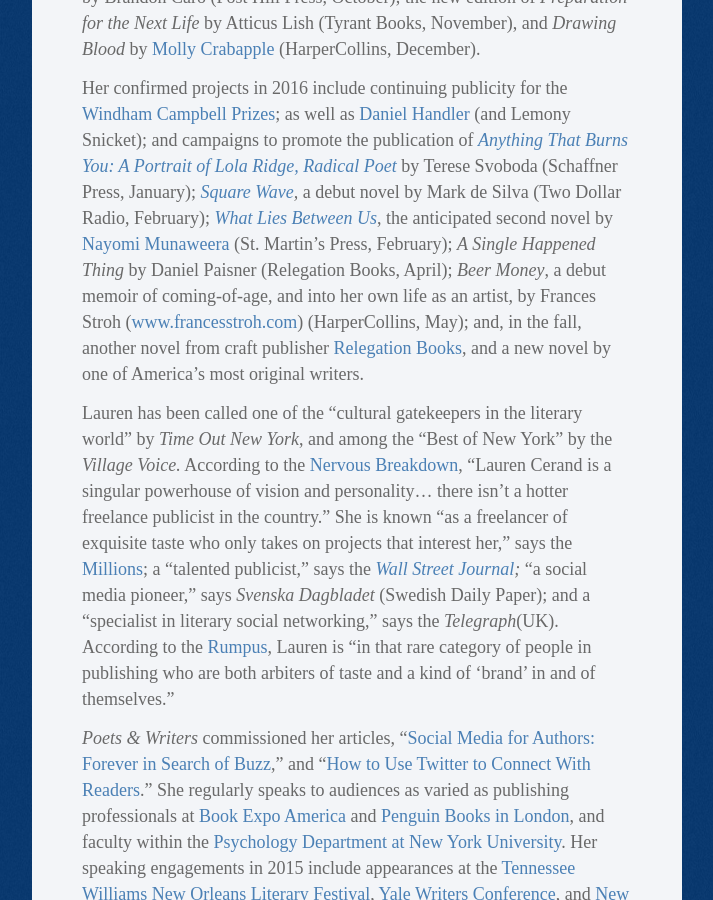
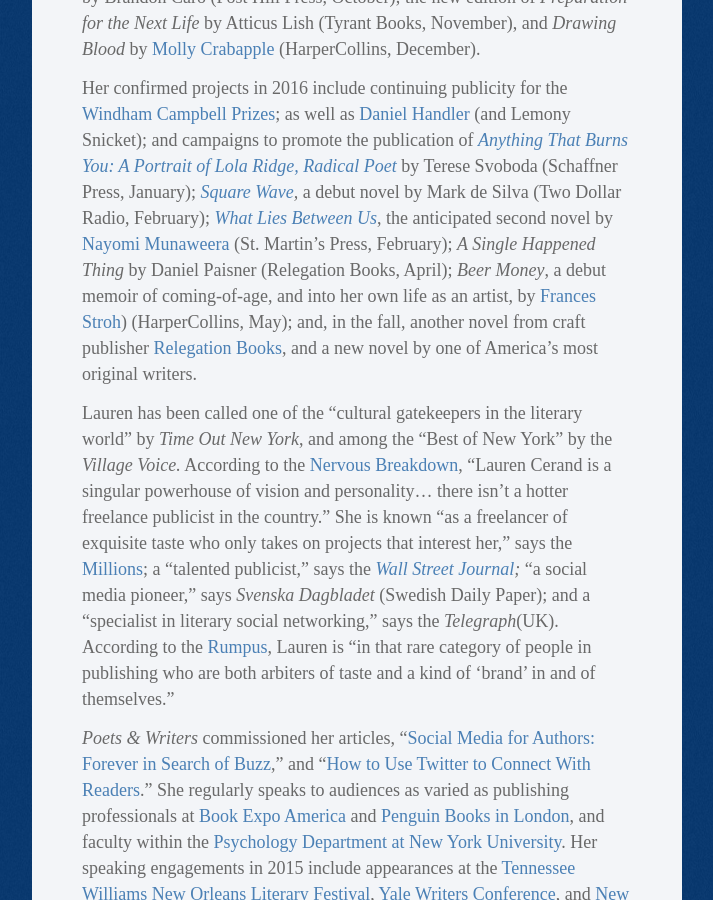
Before and after one commit to sonnetmedia/laurencerand.com, a Jekyll site: the page built from _pages/home.md, in a window 1280 px wide and 900 px high, scrolled down 952 px. Shown: the whole window, without its empty margins (33-746 px from the left). Built offline with Jekyll 4.4.1, drawn with Linux system fonts in a browser that asks for light colours.

Commit message:
Update home.md

```diff
--- a/_pages/home.md
+++ b/_pages/home.md
@@ -6,7 +6,7 @@
 
 Her work in 2015 includes publicity for the [Windham Campbell Prizes](http://windhamcampbell.org/), which will convene its international literary festival at Yale in September; and the annual Authors Guild Dinner, honoring Joan Didion, in April; as well as _[We Are Pirates](http://www.bloomsbury.com/us/superpage/we-are-pirates/)_ by Daniel Handler (Bloomsbury, February); [_The Boatmaker_](http://www.tinhouse.com/books/coming-soon/title.html) by [John Benditt](http://www.johnbenditt.com/) (Tin House Books, February); [_The Truth is We Are Perfect_](http://thirdmanbooks.com/book/the-truth-is-we-are-perfect-by-janaka-stucky) by Janaka Stucky ([Third Man Books](http://thirdmanbooks.com/), April); [_Small Victories: A Print Collector’s Story_](http://www.godine.com/isbn.asp?isbn=1567925294) by [Dave H. Williams](http://davehwilliams.com/) (Godine, April); _[Lunch with a Bigot: The Writer in the World](https://www.dukeupress.edu/Lunch-with-a-Bigot/index.html),_ by [Amitava Kumar](http://www.amitavakumar.com/) (Duke University Press; May); _Bad Sex_ by Clancy Martin ([Tyrant Books](http://www.nytyrant.com/books.html), September); [_Old Silk Road_](http://books.simonandschuster.com/Old-Silk-Road/Brandon-Caro/9781618688705) by Brandon Caro (Post Hill Press, October); the new edition of _Preparation for the Next Life_ by Atticus Lish (Tyrant Books, November), and _Drawing Blood_ by [Molly Crabapple](http://mollycrabapple.com/) (HarperCollins, December).
 
-Her confirmed projects in 2016 include continuing publicity for the [Windham Campbell Prizes](http://windhamcampbell.org/); as well as [Daniel Handler](http://us.macmillan.com/whatliesbetweenus/nayomimunaweera) (and Lemony Snicket); and campaigns to promote the publication of _[Anything That Burns You: A Portrait of Lola Ridge, Radical Poet](http://www.ipgbook.com/anything-that-burns-you-products-9781936182961.php)_ by Terese Svoboda (Schaffner Press, January); _[Square Wave](http://twodollarradio.tumblr.com/post/116478560386/when-we-sign-a-new-author-we-like-to-do-an),_ a debut novel by Mark de Silva (Two Dollar Radio, February); [_What Lies Between Us_](http://www.nayomimunaweera.com/), the anticipated second novel by [Nayomi Munaweera](http://www.nayomimunaweera.com/) (St. Martin’s Press, February); _A Single Happened Thing_ by Daniel Paisner (Relegation Books, April); _Beer Money_, a debut memoir of coming-of-age, and into her own life as an artist, by Frances Stroh ([www.francesstroh.com](http://www.francesstroh.com/)) (HarperCollins, May); and, in the fall, another novel from craft publisher [Relegation Books](http://www.relegationbooks.com/), and a new novel by one of America's most original writers.
+Her confirmed projects in 2016 include continuing publicity for the [Windham Campbell Prizes](http://windhamcampbell.org/); as well as [Daniel Handler](http://us.macmillan.com/whatliesbetweenus/nayomimunaweera) (and Lemony Snicket); and campaigns to promote the publication of _[Anything That Burns You: A Portrait of Lola Ridge, Radical Poet](http://www.ipgbook.com/anything-that-burns-you-products-9781936182961.php)_ by Terese Svoboda (Schaffner Press, January); _[Square Wave](http://twodollarradio.tumblr.com/post/116478560386/when-we-sign-a-new-author-we-like-to-do-an),_ a debut novel by Mark de Silva (Two Dollar Radio, February); [_What Lies Between Us_](http://www.nayomimunaweera.com/), the anticipated second novel by [Nayomi Munaweera](http://www.nayomimunaweera.com/) (St. Martin’s Press, February); _A Single Happened Thing_ by Daniel Paisner (Relegation Books, April); _Beer Money_, a debut memoir of coming-of-age, and into her own life as an artist, by [Frances Stroh](http://www.francesstroh.com/)) (HarperCollins, May); and, in the fall, another novel from craft publisher [Relegation Books](http://www.relegationbooks.com/), and a new novel by one of America's most original writers.
 
 Lauren has been called one of the “cultural gatekeepers in the literary world” by _Time Out New York_, and among the “Best of New York” by the _Village Voice._ According to the [Nervous Breakdown](http://www.thenervousbreakdown.com/gfrangello/2011/05/new-directions-in-publishing-public-relations-representative-lauren-cerand/), “Lauren Cerand is a singular powerhouse of vision and personality… there isn’t a hotter freelance publicist in the country.” She is known “as a freelancer of exquisite taste who only takes on projects that interest her,” says the [Millions](http://www.themillions.com/2012/04/adventures-in-self-publishing-dallas-hudgens-wake-up-were-here.html); a “talented publicist,” says the _[Wall Street Journal](http://www.wsj.com/articles/how-preparation-for-the-next-life-became-a-big-hit-for-tyrant-1421351378?tesla=y);_ “a social media pioneer,” says _Svenska Dagbladet_ (Swedish Daily Paper); and a “specialist in literary social networking,” says the _Telegraph_(UK). According to the [Rumpus](http://therumpus.net/2012/05/lit-link-round-up-16/), Lauren is “in that rare category of people in publishing who are both arbiters of taste and a kind of ‘brand’ in and of themselves.”
 
```
